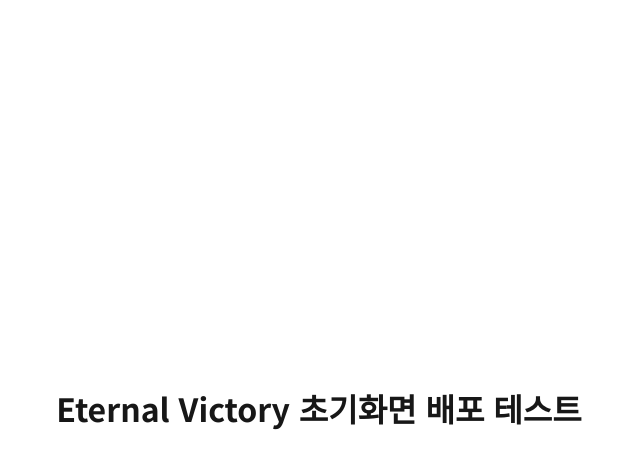
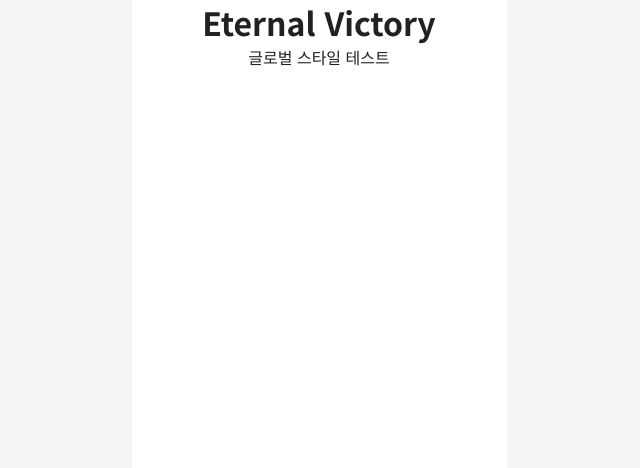
Before and after one commit to hyein07100/eternal-victory-frontend, a Next.js app: page / in a window 1280 px wide. Shown: the top 468 px of the page, without its empty margins (321-961 px from the left). Built offline with nearby package versions, Linux system fonts and the light colour scheme.

Commit message:
[design] #3 global css 정의

```diff
--- a/next.config.ts
+++ b/next.config.ts
@@ -1,3 +1,5 @@
+/** @type {import('next').NextConfig} */
+
 const nextConfig = {
   experimental: {
     turbo: {
--- a/package.json
+++ b/package.json
@@ -22,8 +22,8 @@
     "autoprefixer": "^10.4.21",
     "eslint": "^9",
     "eslint-config-next": "15.3.2",
-    "postcss": "^8.5.3",
-    "tailwindcss": "^4.1.7",
+    "postcss": "^8.5.4",
+    "tailwindcss": "^4.1.8",
     "typescript": "^5"
   }
 }
--- a/src/app/globals.css
+++ b/src/app/globals.css
@@ -1,24 +1,112 @@
+/* --- Tailwind Core --- */
 @tailwind base;
 @tailwind components;
 @tailwind utilities;
 
+/* --- Reset --- */
+* {
+  margin: 0;
+  padding: 0;
+  box-sizing: border-box;
+}
+
+html,
+body {
+  width: 100%;
+  height: 100vh;
+  font-family: 'Noto Sans KR', sans-serif;
+  background-color: #f5f5f5;
+  color: #212121;
+  -webkit-font-smoothing: antialiased;
+}
+
+::-webkit-scrollbar {
+  display: none;
+}
+
+body {
+  -ms-overflow-style: none;
+  scrollbar-width: none;
+}
+
+
 :root {
-  --background: #ffffff;
-  --foreground: #171717;
-
-  /* 변수 기반 폰트 (선택적) */
+  --primary-color: #0E1E4A;
+  --hover-color: #989dd9;
+  --gray-100: #f5f5f5;
+  --gray-300: #bebebe;
+  --gray-700: #616161;
   --font-sans: 'Noto Sans KR', sans-serif;
 }
 
-@media (prefers-color-scheme: dark) {
-  :root {
-    --background: #0a0a0a;
-    --foreground: #ededed;
+/* --- Typography --- */
+h1, h2, h3, h4 {
+  font-weight: bold;
+  line-height: 1.4;
+}
+
+@layer components {
+  .text-32-bold {
+    font-size: 2rem;       /* 32px */
+    font-weight: 700;
+  }
+
+  .text-20-bold {
+    font-size: 1.25rem;    /* 20px */
+    font-weight: 700;
+  }
+
+  .text-18-bold {
+    font-size: 1.125rem;   /* 18px */
+    font-weight: 700;
+  }
+
+  .text-18-regular {
+    font-size: 1.125rem;   /* 18px */
+    font-weight: 400;
+  }
+
+  .text-16-bold {
+    font-size: 1rem;       /* 16px */
+    font-weight: 700;
+  }
+
+  .text-16-regular {
+    font-size: 1rem;       /* 16px */
+    font-weight: 400;
+  }
+
+  .text-12-bold {
+    font-size: 0.75rem;    /* 12px */
+    font-weight: 700;
   }
 }
 
-body {
-  background: var(--background);
-  color: var(--foreground);
-  font-family: var(--font-sans);
+a {
+  color: inherit;
+  text-decoration: none;
 }
+
+img,
+video {
+  display: block;
+  max-width: 100%;
+  height: auto;
+}
+
+/* --- Layout --- */
+.custom-container {
+  display: flex;
+  flex-direction: column;
+  width: 100%;
+  height: 100vh;
+  margin: 0 auto;
+  background-color: #fff;
+  text-align: center;
+}
+
+@media (min-width: 1024px) {
+  .custom-container {
+    width: 23.4375rem;
+  }
+}
--- a/src/app/page.tsx
+++ b/src/app/page.tsx
@@ -1,10 +1,9 @@
 const Home = () => {
   return (
-    <main className="flex items-center justify-center min-h-screen bg-white px-4">
-      <h1 className="text-2xl font-bold text-center text-gray-900">
-        Eternal Victory 초기화면 배포 테스트
-      </h1>
-    </main>
+  <main className="custom-container">
+    <h1 className="text-32-bold">Eternal Victory</h1>
+    <p className="text-16-regular">글로벌 스타일 테스트</p>
+</main>
   );
 };
 
```
Also changed, not shown: 1 other file (tests, documents, lock files or other folders).
